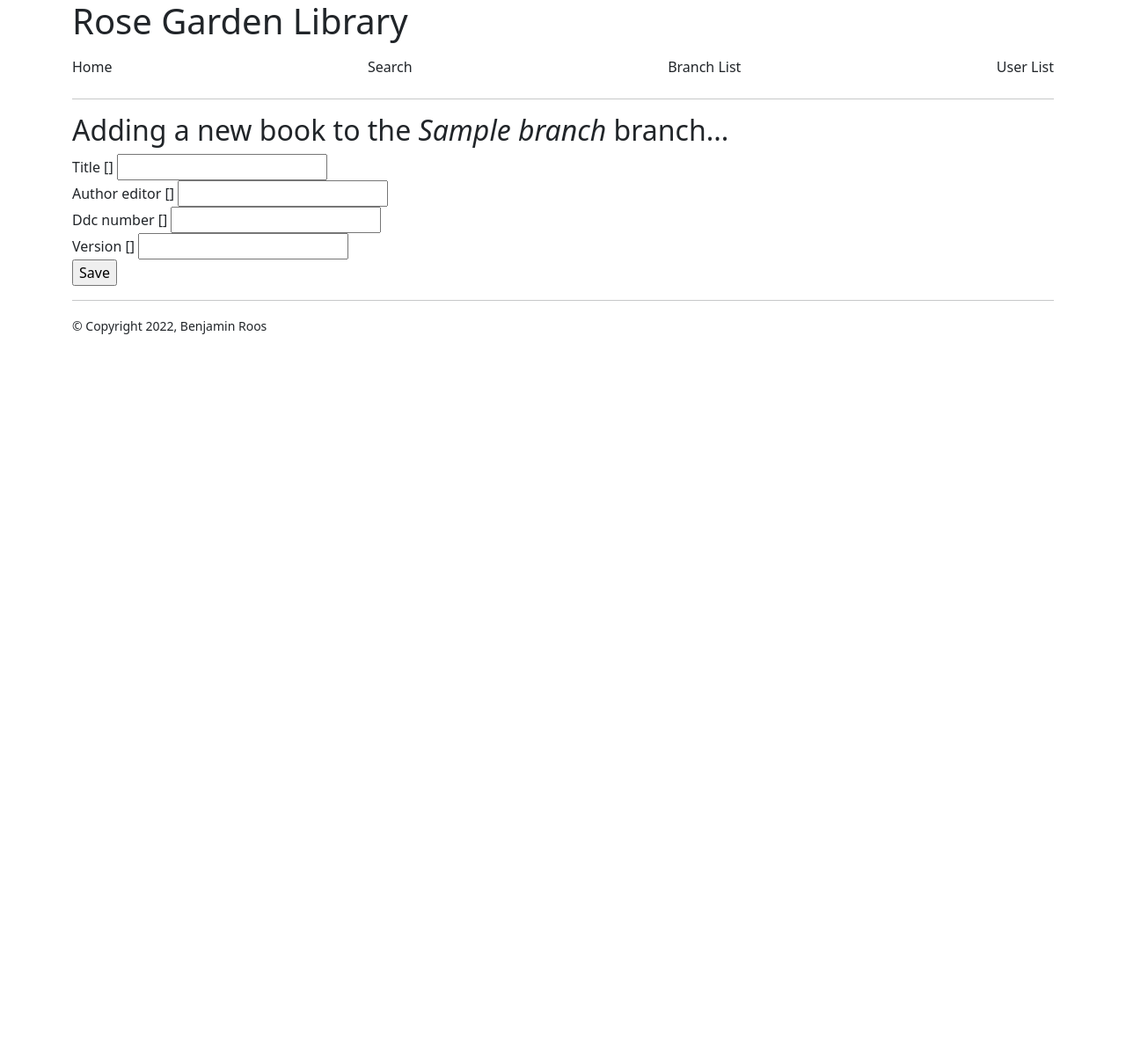
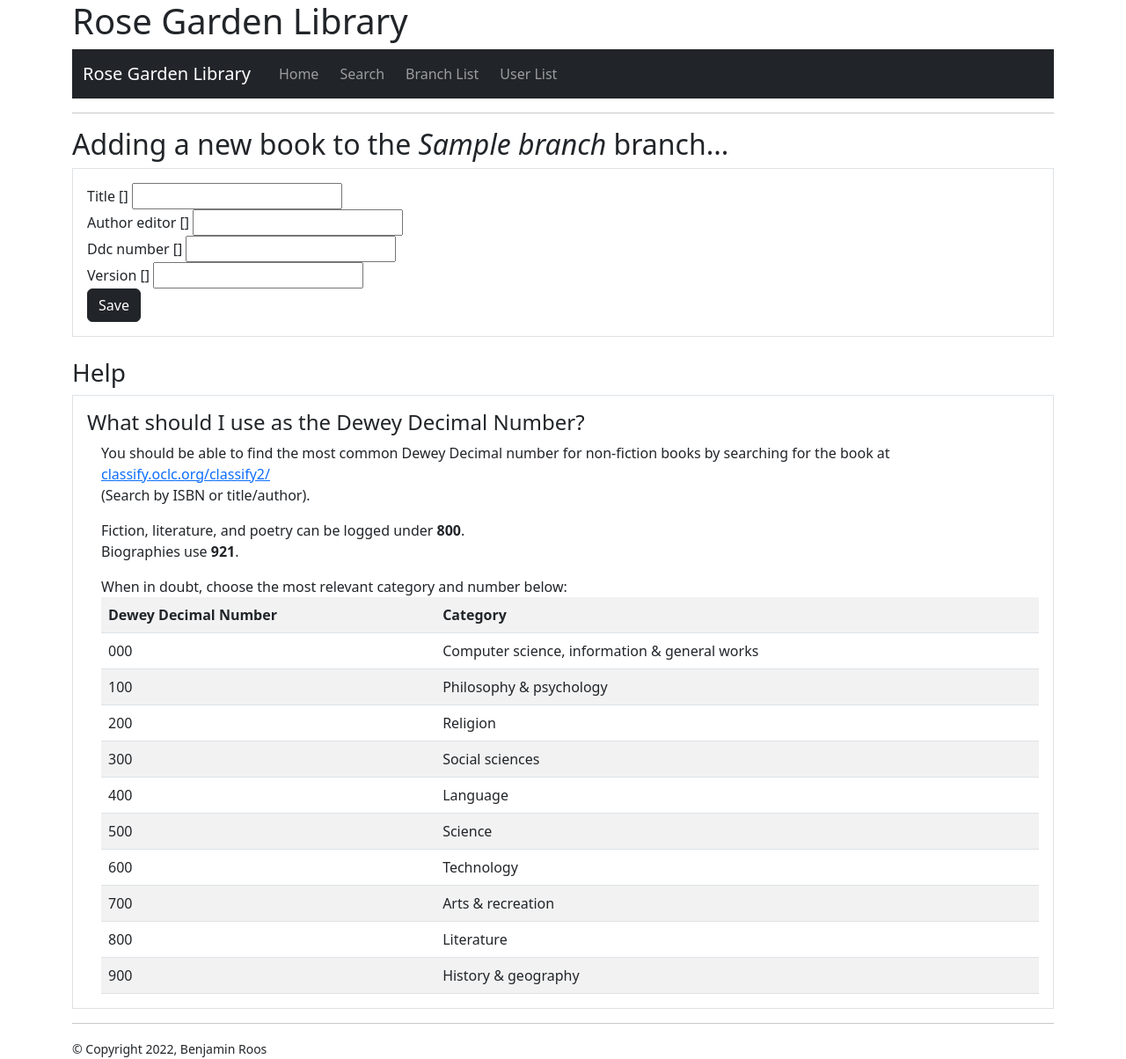
Before and after one commit to orbnose/rose-garden, a Django app: template rosegarden/templates/rosegarden/bookAdd.html in a window 1280 px wide. Shown: the whole page at 88% size. Before the commit the page ends 380 px from the top, so only its background shows below. Run offline with Django 3.2, Linux system fonts and the light colour scheme; the template is opened without the code that fills it: most values are stand-ins (such as "Sample title", 1, 10 or a date in 2020); form fields are guessed from the names that the template uses.

Commit message:
More style work

```diff
--- a/rosegarden/forms.py
+++ b/rosegarden/forms.py
@@ -39,7 +39,7 @@ class BookForm(BootstrapBaseModelForm):
         labels = {
             'author_editor': 'Author or Editor',
             'ddc_number': 'Dewey Decimal Number',
-            'is_biography_or_memoir': 'Check if this book as a biography or a memior'
+            'is_biography_or_memoir': 'Check if this book is a biography or a memior'
         }
         error_messages = {
             'author_editor': {
--- a/rosegarden/templates/rosegarden/baseTemplate.html
+++ b/rosegarden/templates/rosegarden/baseTemplate.html
@@ -20,16 +20,29 @@
                 {% settings_value 'LOGOUT_URL' as LOGOUT_URL %}
 
                 {# Display the navigation bar #}
-                <nav class="navbar">
-                    <a class="nav-link" href="{% url 'rosegarden:index' %}">Home</a>
-                    <a class="nav-link" href="{% url 'rosegarden:search' %}">Search</a>
-                    <a class="nav-link" href="{% url 'rosegarden:branch_list' %}">Branch List</a>
-                    <a class="nav-link" href="{% url 'rosegarden:user_list' %}">User List</a>
-                    {% if user.is_authenticated %}
-                    <a class="nav-link" href="{% url 'rosegarden:user_details' user.username %}">My User Page</a>
-                    <a class="nav-link" href="{% url 'rosegarden:add_book' %}">Add Book</a>
-                    <a class="nav-link" href="{% url LOGOUT_URL %}">Log Out</a>
-                    {% endif %}
+                <nav class="navbar navbar-expand-lg navbar-dark bg-dark">
+                    <div class="container-fluid">
+
+                        <a class="navbar-brand" href="#">Rose Garden Library</a>
+
+                        <button class="navbar-toggler" type="button" data-bs-toggle="collapse" data-bs-target="#navbarNavDropdown" aria-controls="navbarNavDropdown" aria-expanded="false" aria-label="Toggle navigation">
+                            <span class="navbar-toggler-icon"></span>
+                        </button>
+
+                        <div class="collapse navbar-collapse" id="navbarNavDropdown">
+                            <ul class="navbar-nav">
+                                <li class="nav-item"><a class="nav-link ps-3" href="{% url 'rosegarden:index' %}">Home</a></li>
+                                <li class="nav-item"><a class="nav-link ps-3" href="{% url 'rosegarden:search' %}">Search</a></li>
+                                <li class="nav-item"><a class="nav-link ps-3" href="{% url 'rosegarden:branch_list' %}">Branch List</a></li>
+                                <li class="nav-item"><a class="nav-link ps-3" href="{% url 'rosegarden:user_list' %}">User List</a></li>
+                                {% if user.is_authenticated %}
+                                <li class="nav-item"><a class="nav-link ps-3" href="{% url 'rosegarden:user_details' user.username %}">My User Page</a></li>
+                                <li class="nav-item"><a class="nav-link ps-3" href="{% url 'rosegarden:add_book' %}">Add Book</a></li>
+                                <li class="nav-item"><a class="nav-link ps-3" href="{% url LOGOUT_URL %}">Log Out</a></li>
+                        {% endif %}
+                            </ul>
+                        </div>
+                    </div>
                 </nav>
                 <hr>
                 {% endblock page_header%}
--- a/rosegarden/templates/rosegarden/bookAdd.html
+++ b/rosegarden/templates/rosegarden/bookAdd.html
@@ -5,7 +5,9 @@
 {% block content%}
     <h2>Adding a new book to the <i>{{profile.branch.name}}</i> branch...</h2>
 
-    <form action="{% url 'rosegarden:add_book' %}" method="post">
+    <form class="border" action="{% url 'rosegarden:add_book' %}" method="post">
+    <div class="m-3">
+
         {% csrf_token %}
         {{ form.non_field_errors }}
         <div class="fieldWrapper">
@@ -33,7 +35,47 @@
             {{ form.is_biography_or_memoir.errors }}
             {{ form.is_biography_or_memoir }}
         </div>
-        <input type="submit" value="Save">
+        <input type="submit" class="btn btn-dark" value="Save">
+
+    </div>
     </form>
 
+    <h3 class="pt-4">Help</h3>
+    <div class="border">
+        <div class="m-3">
+
+            <h4>What should I use as the Dewey Decimal Number?</h4>
+            <div class="ps-3">
+                <p>
+                    You should be able to find the most common Dewey Decimal number for non-fiction books
+                    by searching for the book at <a href="http://classify.oclc.org/classify2/">classify.oclc.org/classify2/</a><br>
+                    (Search by ISBN or title/author).
+                </p>
+
+                <p>
+                    Fiction, literature, and poetry can be logged under <b>800</b>.<br>
+                    Biographies use <b>921</b>.
+                </p>
+                    When in doubt, choose the most relevant category and number below:
+                    <table class="table table-striped">
+                        <tr>
+                            <th>Dewey Decimal Number</th>
+                            <th>Category</th>
+                        </tr>
+                        <tr><td>000</td><td>Computer science, information &amp; general works</td></tr>
+                        <tr><td>100</td><td>Philosophy &amp; psychology</td></tr>
+                        <tr><td>200</td><td>Religion</td></tr>
+                        <tr><td>300</td><td>Social sciences</td></tr>
+                        <tr><td>400</td><td>Language</td></tr>
+                        <tr><td>500</td><td>Science</td></tr>
+                        <tr><td>600</td><td>Technology</td></tr>
+                        <tr><td>700</td><td>Arts &amp; recreation</td></tr>
+                        <tr><td>800</td><td>Literature</td></tr>
+                        <tr><td>900</td><td>History &amp; geography</td></tr>
+                    </table>
+                <p>
+            </div>
+
+        </div>
+    </div>
 {% endblock content%}
--- a/rosegarden/templates/rosegarden/bookDelete.html
+++ b/rosegarden/templates/rosegarden/bookDelete.html
@@ -9,8 +9,8 @@
     {% if already_deleted%}
         <p>This book has been removed from the library.</p>
     {% else %}
-        <h1>Deleting<i>{{ book.title }}</i></h1>
-        <h2>This book will be removed from the <i>{{book.branch.name}}</i> branch...</h2>
+        <h2>Deleting <i>{{ book.title }}</i></h2>
+        <h4>This book will be removed from the <i>{{book.branch.name}}</i> branch...</h4>
 
         <p>Are you sure you want to delete this book?</p>
         <p><b>Warning:</b> This cannot be easily undone! Contact Ben with any questions. </p>
@@ -18,7 +18,7 @@
         <form action="{% url 'rosegarden:delete_book' book.pk %}" method="post">
             {% csrf_token %}
             {{ form }}
-            <input type="submit" value="Delete Book">
+            <input type="submit" class="btn btn-dark" value="Delete Book">
         </form>
     {% endif %}
 
--- a/rosegarden/templates/rosegarden/bookEdit.html
+++ b/rosegarden/templates/rosegarden/bookEdit.html
@@ -3,13 +3,13 @@
 {% block title %}Editing {{ book.title }} | Rose Garden{% endblock title%}
 
 {% block content%}
-    <h1>Editing <i>{{ book.title }}</i></h1>
-    <h2>As part of the <i>{{book.branch.name}}</i> branch...</h2>
+    <h2>Editing <i>{{ book.title }}</i></h2>
+    <h4>As part of the <i>{{book.branch.name}}</i> branch...</h4>
 
     <form action="{% url 'rosegarden:edit_book' book.pk %}" method="post">
         {% csrf_token %}
         {{ form.as_p }}
-        <input type="submit" value="Save">
+        <input type="submit" class="btn btn-dark" value="Save">
     </form>
 
 {% endblock content%}
--- a/rosegarden/templates/rosegarden/branchDetails.html
+++ b/rosegarden/templates/rosegarden/branchDetails.html
@@ -3,7 +3,7 @@
 {% block title %} {{ branch.name }} | Branch Details | Rose Garden {% endblock title%}
 
 {% block content%}
-    <h1>Branch details for <i>{{ branch.name }}</i></h1>
+    <h2>Branch details for <i>{{ branch.name }}</i></h2>
 
     <ul class="list-group">
         <div class="border">
--- a/rosegarden/templates/rosegarden/branchList.html
+++ b/rosegarden/templates/rosegarden/branchList.html
@@ -3,7 +3,7 @@
 {% block title %}Branches | Rose Garden{% endblock title%}
 
 {% block content%}
-    <h1>Branches in the Rose Garden</h1>
+    <h2>Branches in the Rose Garden Library</h2>
 
     <table class="table table-striped">
         <tr> {# Header Row #}
--- a/rosegarden/templates/rosegarden/index.html
+++ b/rosegarden/templates/rosegarden/index.html
@@ -3,7 +3,7 @@
 {% block title %}Rose Garden Library{% endblock title%}
 
 {% block content%}
-    <h1>Welcome to the Rose Garden library!</h1>
+    <h2>Welcome to the Rose Garden library!</h2>
 
     {% if book_list%}
     <table class="table table-striped">
--- a/rosegarden/templates/rosegarden/userEdit.html
+++ b/rosegarden/templates/rosegarden/userEdit.html
@@ -3,7 +3,7 @@
 {% block title %} {{ username }} | Editing Interests | Rose Garden {% endblock title%}
 
 {% block content%}
-    <h1>Editing User interests for <i>{{ username }}</i></h1>
+    <h2>Editing User interests for <i>{{ username }}</i></h2>
 
     <form action="{% url 'rosegarden:edit_user' username %}" method="post">
         {% csrf_token %}
@@ -15,7 +15,7 @@
         <p>
             {{ form.interests }}
         </p>
-        <input type="submit" value="Save">
+        <input type="submit" class="btn btn-dark" value="Save">
     </form>
 
 {% endblock content%}
--- a/rosegarden/templates/rosegarden/userList.html
+++ b/rosegarden/templates/rosegarden/userList.html
@@ -3,7 +3,7 @@
 {% block title %}Users | Rose Garden{% endblock title%}
 
 {% block content%}
-    <h1>Users in the Rose Garden</h1>
+    <h2>Users in the Rose Garden</h2>
 
     <table class="table table-striped">
         <tr> {# Header Row #}
--- a/rosegarden/tests.py
+++ b/rosegarden/tests.py
@@ -518,7 +518,7 @@ class UserDetailPageTests(TestCase):
         self.assertContains(response, "ben ")
         self.assertContains(response, "Home Branch")
         self.assertContains(response, "sustainable agriculture")
-        self.assertContains(response, "(Edit)")
+        self.assertContains(response, "Edit")
         self.assertContains(response, "change your password")
 
 class BookEditPageTests(TestCase):
@@ -720,7 +720,7 @@ class BookAddPageTests(TestCase):
             raise ValueError('Test user login failed.')
 
         url = reverse('rosegarden:add_book')
-        form_html = '<form action="' + url + '" method="post">'
+        form_html = '<form class="border" action="' + url + '" method="post">'
         response = self.client.get(url)
         self.assertContains(response, form_html)
 
```
Also changed, not shown: rosegarden/templates/rosegarden/bookDetails.html (+4 -4 lines), rosegarden/templates/rosegarden/search.html (+82 -10 lines), rosegarden/templates/rosegarden/userDetails.html (+9 -3 lines).
